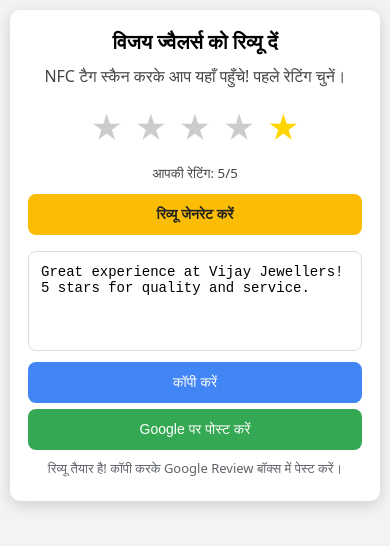
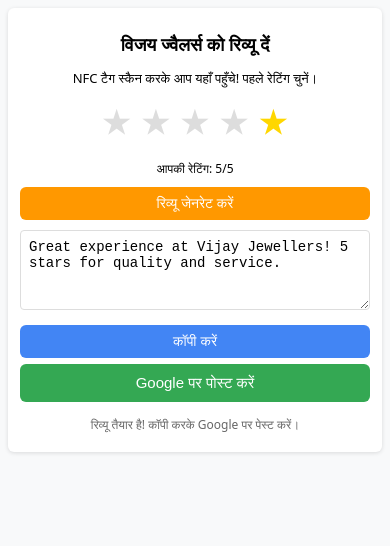
Before and after one commit to maxibuy18/vijay-review-system-2, a plain HTML site: page frontend/index.html in a window 390 px wide. Both pictures are taken after a click on the button "रिव्यू जेनरेट करें". Drawn offline with Linux system fonts and the light colour scheme; no server answers.

Commit message:
Improve layout and functionality in index.html
Refactor styles and improve layout for better responsiveness. Update review generation and copy functionality.

```diff
--- a/frontend/index.html
+++ b/frontend/index.html
@@ -4,137 +4,57 @@
     <meta charset="UTF-8">
     <meta name="viewport" content="width=device-width, initial-scale=1.0">
     <title>Vijay Jewellers Review</title>
-
     <style>
-        body {
-            font-family: system-ui, sans-serif;
-            background: #f1f3f4;
-            padding: 0;
-            margin: 0;
+        body {font-family: system-ui; text-align: center; background: #f8f9fa; padding: 8px; margin: 0; box-sizing: border-box;}
+        .box {max-width: 600px; margin: auto; background: white; padding: 16px; border-radius: 8px; box-shadow: 0 2px 8px #00000020;}
+        .stars {font-size: 48px; margin: 12px 0; cursor: pointer;}
+        .star {color: #ddd; transition: color 0.2s; display: inline-block; margin: 0 1px;}
+        .star.selected {color: #ffd700;}
+        textarea {width: 100%; height: 150px; padding: 10px; font-size: 16px; border: 1px solid #ddd; border-radius: 6px; margin: 8px 0; resize: vertical; box-sizing: border-box;}
+        button {margin: 6px 0; padding: 10px 20px; font-size: 16px; border: none; border-radius: 6px; cursor: pointer; color: white; width: 100%; box-sizing: border-box;}
+        .generate {background: #ff9800;}
+        .copy {background: #4285f4;}
+        .post {background: #34a853; font-size: 17px; padding: 12px;}
+        #instruction {font-size: 13px; color: #666; margin-top: 8px; line-height: 1.4;}
+        /* PC/लैपटॉप (large screen) */
+        @media (min-width: 768px) {
+            body {padding: 20px;}
+            .box {padding: 24px; max-width: 500px; border-radius: 12px;}
+            .stars {font-size: 55px;}
+            .star {margin: 0 3px;}
+            textarea {height: 160px; font-size: 16px; padding: 12px;}
+            button {width: auto; padding: 12px 24px; font-size: 17px; margin: 8px;}
+            .post {width: 80%; margin: 8px auto; display: block;}
+            #instruction {font-size: 14px;}
         }
-
-        /* Main Google-like Card */
-        .box {
-            max-width: 420px;
-            margin: 20px auto;
-            background: #fff;
-            padding: 22px;
-            border-radius: 14px;
-            box-shadow: 0 4px 15px rgba(0,0,0,0.15);
-            text-align: center;
+        /* टैबलेट (medium screen) */
+        @media (min-width: 481px) and (max-width: 767px) {
+            .box {padding: 20px; max-width: 95%;}
+            .stars {font-size: 50px;}
+            textarea {height: 140px;}
+            button {padding: 11px 22px; font-size: 16px;}
+            .post {width: 90%; padding: 11px;}
         }
-
-        h1 {
-            font-size: 22px;
-            margin: 0 0 10px;
-        }
-
-        p {
-            margin: 5px 0;
-            color: #444;
-        }
-
-        /* Star Rating */
-        .stars {
-            font-size: 42px;
-            margin: 15px 0 10px;
-        }
-
-        .star {
-            color: #ccc;
-            cursor: pointer;
-            margin: 0 3px;
-            transition: 0.2s;
-            display: inline-block;
-        }
-
-        .star.selected {
-            color: #ffd600;
-        }
-
-        /* Textbox */
-        textarea {
-            width: 100%;
-            height: 120px;
-            padding: 12px;
-            font-size: 15px;
-            border: 1px solid #dadce0;
-            background: #fff;
-            border-radius: 8px;
-            resize: none;
-            box-sizing: border-box;
-            margin-top: 10px;
-        }
-
-        /* Buttons */
-        button {
-            width: 100%;
-            padding: 13px;
-            font-size: 16px;
-            border: none;
-            border-radius: 8px;
-            margin: 6px 0;
-            color: #fff;
-            cursor: pointer;
-        }
-
-        .generate {
-            background: #fbbc04;
-            color: #222;
-            font-weight: 600;
-        }
-        .generate:hover { background: #e0a902; }
-
-        .copy { background: #4285f4; }
-        .copy:hover { background: #2a65db; }
-
-        .post { background: #34a853; }
-        .post:hover { background: #22873e; }
-
-        #instruction {
-            font-size: 13px;
-            margin-top: 8px;
-            color: #5f6368;
-        }
-
-        /* MOBILE */
-        @media(max-width:480px){
-            .box {
-                margin: 10px;
-                padding: 18px;
-                border-radius: 10px;
-            }
-            .stars { font-size: 36px; }
-            h1 { font-size: 20px; }
-            textarea { height: 100px; font-size: 14px; }
-            button { padding: 12px; font-size: 14px; }
-        }
-
-        /* TABLET */
-        @media(min-width:481px) and (max-width:768px){
-            .box {
-                max-width: 500px;
-                padding: 26px;
-            }
-            .stars { font-size: 48px; }
-            textarea { height: 130px; }
-        }
-
-        /* DESKTOP */
-        @media(min-width:769px){
-            .box {
-                max-width: 500px;
-            }
+        /* मोबाइल (small screen) – Google जैसा compact */
+        @media (max-width: 480px) {
+            body {padding: 4px;}
+            .box {padding: 12px; margin: 4px; border-radius: 6px; box-shadow: 0 1px 4px #00000020;}
+            .stars {font-size: 36px; margin: 10px 0;}
+            .star {margin: 0 0.5px;}
+            textarea {height: 80px; font-size: 14px; padding: 8px; margin: 6px 0; border-radius: 4px;}
+            button {margin: 4px 0; padding: 8px 16px; font-size: 14px;}
+            .post {width: 100%; padding: 10px; font-size: 15px; margin: 6px 0;}
+            #instruction {font-size: 12px; margin-top: 6px; padding: 0 4px;}
+            h1 {font-size: 18px; margin-bottom: 8px;}
+            p {font-size: 13px; margin-bottom: 6px;}
+            small {font-size: 12px;}
         }
     </style>
 </head>
-
 <body>
-
     <div class="box">
         <h1>विजय ज्वैलर्स को रिव्यू दें</h1>
         <p>NFC टैग स्कैन करके आप यहाँ पहुँचे! पहले रेटिंग चुनें।</p>
-
         <div class="stars" id="star-container">
             <span class="star" onclick="selectStar(1)">★</span>
             <span class="star" onclick="selectStar(2)">★</span>
@@ -142,84 +62,81 @@
             <span class="star" onclick="selectStar(4)">★</span>
             <span class="star selected" onclick="selectStar(5)">★</span>
         </div>
-
         <p><small>आपकी रेटिंग: <span id="selected-rating">5</span>/5</small></p>
-
         <button class="generate" onclick="generateReview()">रिव्यू जेनरेट करें</button>
-
         <textarea id="review-text" readonly placeholder="रेटिंग चुनकर जेनरेट करें..."></textarea>
-
-        <button class="copy" onclick="copyReview()" id="copy-btn" style="display:none;">कॉपी करें</button>
-
-        <button class="post" onclick="postToGoogle()" id="post-btn" style="display:none;">Google पर पोस्ट करें</button>
-
-        <p><small id="instruction">रिव्यू जेनरेट करने के बाद कॉपी करके Google पर पेस्ट करें ❤️</small></p>
+        <button class="copy" onclick="copyReview()" style="display:none;" id="copy-btn">कॉपी करें</button>
+        <button class="post" onclick="postToGoogle()" style="display:none;" id="post-btn">Google पर पोस्ट करें</button>
+        <p><small id="instruction">रिव्यू जेनरेट करने के बाद कॉपी करके Google पेज पर पेस्ट कर दें – 5 सेकंड का काम! ❤️</small></p>
     </div>
-
-
     <script>
-        let selectedRating = 5;
+        let selectedRating = 5; // डिफॉल्ट 5
 
         function selectStar(rating) {
             selectedRating = rating;
-            document.getElementById("selected-rating").textContent = rating;
-
-            document.querySelectorAll(".star").forEach((star, index) => {
-                star.classList.toggle("selected", index < rating);
+            document.getElementById('selected-rating').textContent = rating;
+            const stars = document.querySelectorAll('.star');
+            stars.forEach((star, index) => {
+                star.classList.toggle('selected', index < rating);
             });
         }
 
         async function generateReview() {
-            const language = Math.random() < 0.5 ? "hindi" : "english";
-
+            const language = Math.random() < 0.5 ? 'hindi' : 'english';
             try {
-                const res = await fetch("/api/generate-review", {
-                    method: "POST",
-                    headers: { "Content-Type": "application/json" },
-                    body: JSON.stringify({ rating: selectedRating, language }),
+                const res = await fetch('/api/generate-review', {
+                    method: 'POST',
+                    headers: {'Content-Type': 'application/json'},
+                    body: JSON.stringify({ rating: selectedRating, language: language })
                 });
-
                 const data = await res.json();
-
-                document.getElementById("review-text").value = data.review;
+                document.getElementById('review-text').value = data.review;
+                document.getElementById('copy-btn').style.display = 'block';
+                document.getElementById('post-btn').style.display = 'block';
+                document.getElementById('instruction').textContent = 'रिव्यू तैयार है! कॉपी करके Google पर पेस्ट करें।';
             } catch {
-                const fallback =
-                    language === "english"
-                        ? `Great experience at Vijay Jewellers! ${selectedRating} stars for quality and service.`
-                        : `विजय ज्वैलर्स में बहुत अच्छा अनुभव! ${selectedRating} स्टार क्वालिटी और सर्विस के लिए।`;
-
-                document.getElementById("review-text").value = fallback;
+                const fallback = language === 'english'
+                    ? `Great experience at Vijay Jewellers! ${selectedRating} stars for quality and service.`
+                    : `विजय ज्वैलर्स में अच्छा अनुभव! ${selectedRating} स्टार क्वालिटी और सर्विस के लिए।`;
+                document.getElementById('review-text').value = fallback;
+                document.getElementById('copy-btn').style.display = 'block';
+                document.getElementById('post-btn').style.display = 'block';
+                document.getElementById('instruction').textContent = 'रिव्यू तैयार है! कॉपी करके Google पर पेस्ट करें।';
             }
-
-            document.getElementById("copy-btn").style.display = "block";
-            document.getElementById("post-btn").style.display = "block";
-            document.getElementById("instruction").textContent =
-                "रिव्यू तैयार है! कॉपी करके Google Review बॉक्स में पेस्ट करें।";
         }
 
         function copyReview() {
-            const t = document.getElementById("review-text");
-
-            if (!t.value) return alert("पहले रिव्यू जेनरेट करें!");
-
-            navigator.clipboard.writeText(t.value)
-                .then(() => alert("रिव्यू कॉपी हो गया!"))
-                .catch(() => alert("कॉपी नहीं हुआ, manually कॉपी कर लें।"));
+            const t = document.getElementById('review-text');
+            if (t.value) {
+                navigator.clipboard.writeText(t.value).then(() => {
+                    alert('रिव्यू कॉपी हो गया!');
+                }).catch(() => {
+                    alert('कॉपी नहीं हुआ, मैन्युअली सिलेक्ट करके कॉपी कर लें।');
+                });
+            } else {
+                alert('पहले रिव्यू जेनरेट करें!');
+            }
         }
 
         function postToGoogle() {
-            const t = document.getElementById("review-text");
-
-            if (!t.value) return alert("पहले रिव्यू जेनरेट करें!");
-
-            navigator.clipboard.writeText(t.value).then(() => {
-                window.open("https://g.page/r/CQASqQgR4RvOEBE/review", "_blank");
-                setTimeout(() => {
-                    alert("रिव्यू कॉपी किया जा चुका है। Google Review बॉक्स में जाकर पेस्ट करें!");
-                }, 500);
-            });
+            const t = document.getElementById('review-text');
+            if (t.value) {
+                // ऑटो कॉपी कर लो
+                navigator.clipboard.writeText(t.value).then(() => {
+                    // Google पेज खोलो
+                    window.open('https://g.page/r/CQASqQgR4RvOEBE/review', '_blank');
+                    // अलर्ट से पेस्ट करने का रिमाइंडर
+                    setTimeout(() => {
+                        alert('रिव्यू कॉपी हो गया! Google के रिव्यू बॉक्स पर क्लिक करें और पेस्ट करें (Ctrl+V या लॉन्ग प्रेस > Paste)।');
+                    }, 500);
+                }).catch(() => {
+                    alert('कॉपी नहीं हो पाया! मैन्युअली कॉपी करें और Google पेज खोलें।');
+                    window.open('https://g.page/r/CQASqQgR4RvOEBE/review', '_blank');
+                });
+            } else {
+                alert('पहले रिव्यू जेनरेट करें!');
+            }
         }
     </script>
-
 </body>
 </html>
```
